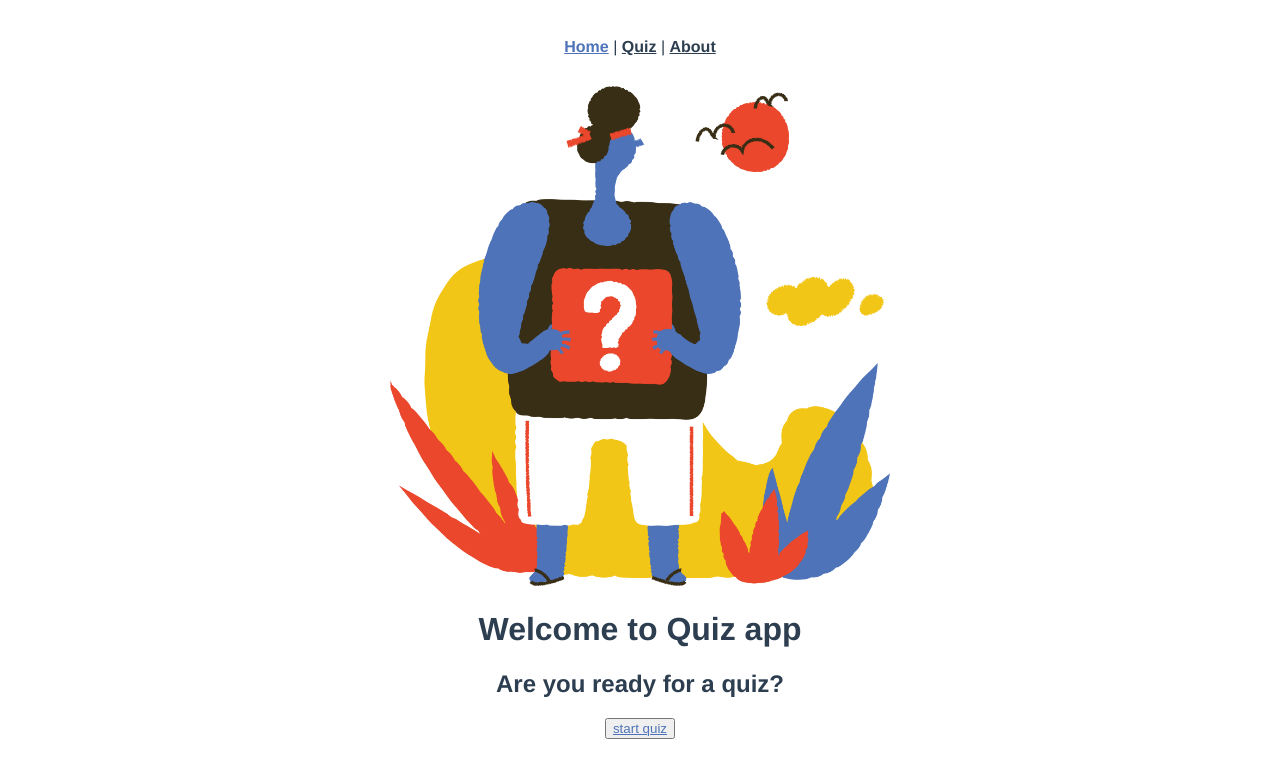
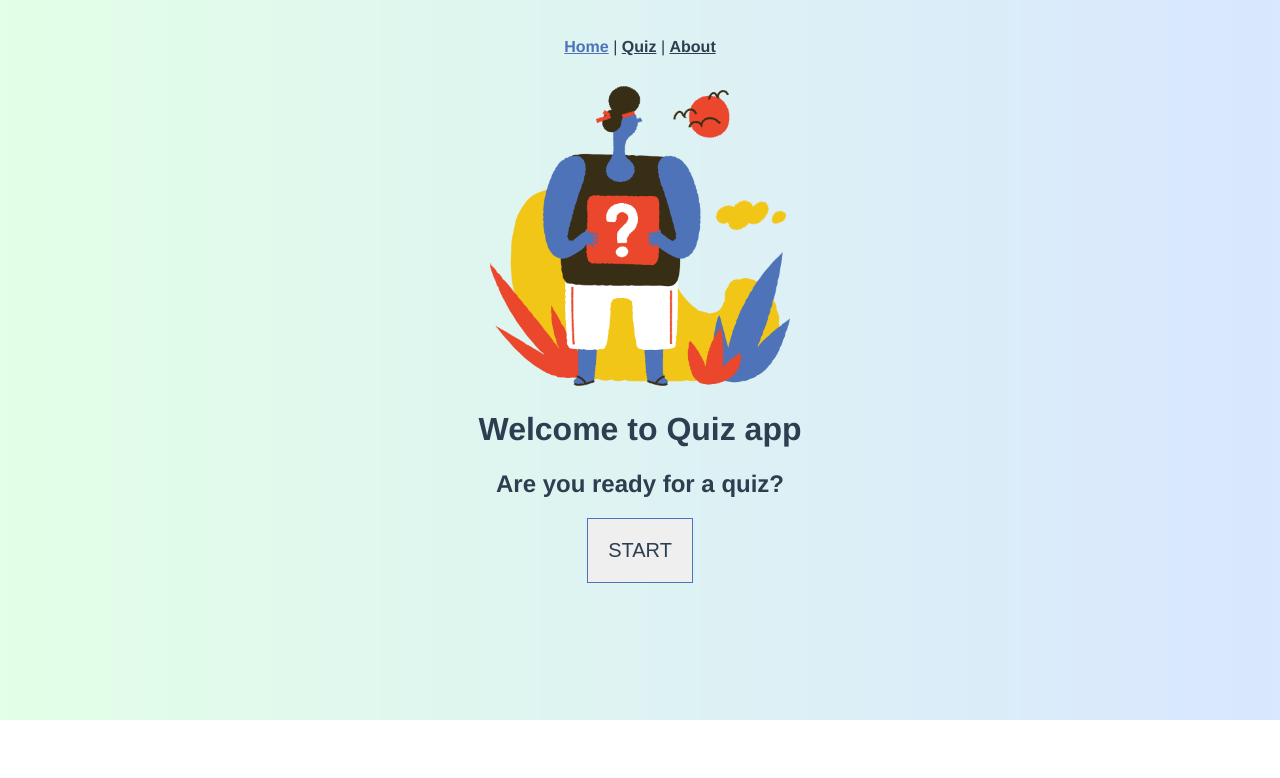
Before and after one commit to agatapst/quiz, a Vue app: page / in a window 1280 px wide. Shown: the top 778 px of the page. Built offline with nearby package versions, Linux system fonts and the light colour scheme.

Commit message:
Add style effects, e.g. background

```diff
--- a/public/index.html
+++ b/public/index.html
@@ -5,7 +5,7 @@
     <meta http-equiv="X-UA-Compatible" content="IE=edge">
     <meta name="viewport" content="width=device-width,initial-scale=1.0">
     <link rel="icon" href="<%= BASE_URL %>favicon.ico">
-    <title>hello-vue</title>
+    <title>QUIZ</title>
   </head>
   <body>
     <noscript>
--- a/src/App.vue
+++ b/src/App.vue
@@ -10,6 +10,12 @@
 </template>
 
 <style lang="scss">
+body {
+  background-image: url("./assets/cool-background.png");
+  background-size: cover;
+  background-repeat: no-repeat;
+}
+
 #app {
   font-family: 'Avenir', Helvetica, Arial, sans-serif;
   -webkit-font-smoothing: antialiased;
--- a/src/components/HelloWorld.vue
+++ b/src/components/HelloWorld.vue
@@ -2,7 +2,7 @@
   <div class="hello">
     <h1>{{ msg }}</h1>
     <h2>Are you ready for a quiz?</h2>
-    <button><router-link to="/quiz">start quiz</router-link></button>
+    <button class="start"><router-link to="/quiz">start</router-link></button>
   </div>
 </template>
 
@@ -28,7 +28,20 @@ li {
   display: inline-block;
   margin: 0 10px;
 }
+
 a {
-  color: #4E73B9;
+  color: #2c3e50;
+  text-decoration: none;
+}
+
+.start {
+  text-transform: uppercase;
+  font-size: 20px;
+  border: 1px solid #4E73B9;
+  outline: none;
+  padding: 20px;
+    &:hover {
+    background: #4E73B9;
+  }
 }
 </style>
--- a/src/views/Home.vue
+++ b/src/views/Home.vue
@@ -19,7 +19,7 @@ export default {
 
 <style lang="scss">
 .start-img {
-  width: 500px;
-  height: 500px;
+  width: 300px;
+  height: 300px;
 }
 </style>
--- a/src/views/Quiz.vue
+++ b/src/views/Quiz.vue
@@ -11,8 +11,8 @@
     <!-- show questions when they are loaded from api and the user not passed all questions -->
     <div v-if="questions && currentQuestionIndex < questions.length">
       <!-- progress bar -->
-      <div id="progress-bar">
-        <div v-bind:style="{width: progress + '%'}"></div>
+      <div class="progress-bar">
+        <div class="progress-bar-element" v-bind:style="{width: progress + '%'}"></div>
       </div>
       <!-- question -->
       <h3 v-html="questions[currentQuestionIndex].question"></h3>
@@ -122,17 +122,18 @@ export default {
 </script>
 
 <style lang="scss">
-#progress-bar {
+.progress-bar {
     width: 300px;
     border: 1px solid #4E73B9;
     margin: 0 auto 20px auto;
     border-radius: 30px;
     overflow: hidden;
-}
 
-#progress-bar div {
+    .progress-bar-element {
       height: 20px;
       background: #4E73B9;
+      transition: width 0.2s ease-in;
+    }
 }
 
 .answers {
@@ -140,14 +141,25 @@ export default {
   text-align: center;
   justify-content: center;
   flex-direction: column;
-}
+  width: 100%;
+  max-width: 300px;
+  margin: 0 auto;
 
   .answer {
+    width: 100%;
     font-size: 15px;
     border: 1px solid #4E73B9;
-  margin: 10px 500px;
+    border-radius: 10px;
+    margin-bottom: 10px;
     padding: 20px;
     cursor: pointer;
+    background: #ffffff;
+    transition: background-color 0.3s ease-in;
+
+    &:hover {
+      background: #4E73B9;
+    }
+  }
 }
 
 .done-img {
```
Also changed, not shown: src/assets/cool-background.png (added), 1 other file (tests, documents, lock files or other folders). Lines whose indentation alone changed are shown as unchanged.
